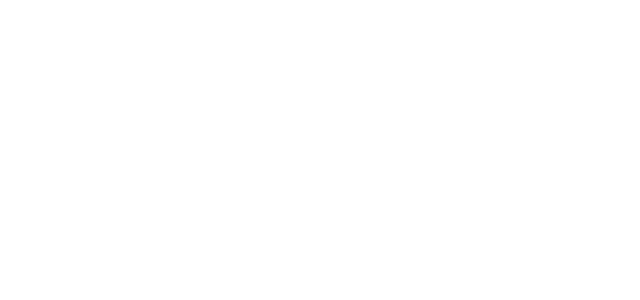
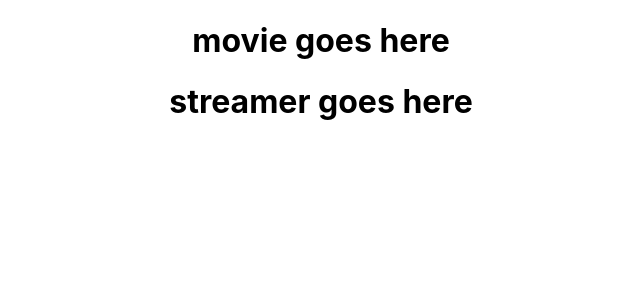
Before and after one commit to KalMegati/practice, a React (Create React App) app in the folder ViewingParty/viewing_party_draft/: page / in a window 1280 px wide. Shown: the top 300 px of the page, without its empty margins (319-959 px from the left). Built offline with nearby package versions, Linux system fonts and the light colour scheme.

Commit message:
App contains areas for Netflix and Twitch

```diff
--- a/ViewingParty/viewing_party_draft/src/App.js
+++ b/ViewingParty/viewing_party_draft/src/App.js
@@ -1,11 +1,14 @@
-import logo from './logo.svg';
+// import logo from './logo.svg';
+import NetflixScreen from './Screens/NetflixScreen.js'
+import TwitchScreen from './Screens/TwitchScreen.js'
 import './App.css';
 
 function App() {
   return (
     <div className="App">
 
-
+      <NetflixScreen />
+      <TwitchScreen />
 
     </div>
   );
```
Also changed, not shown: 1 other file (tests, documents, lock files or other folders).
